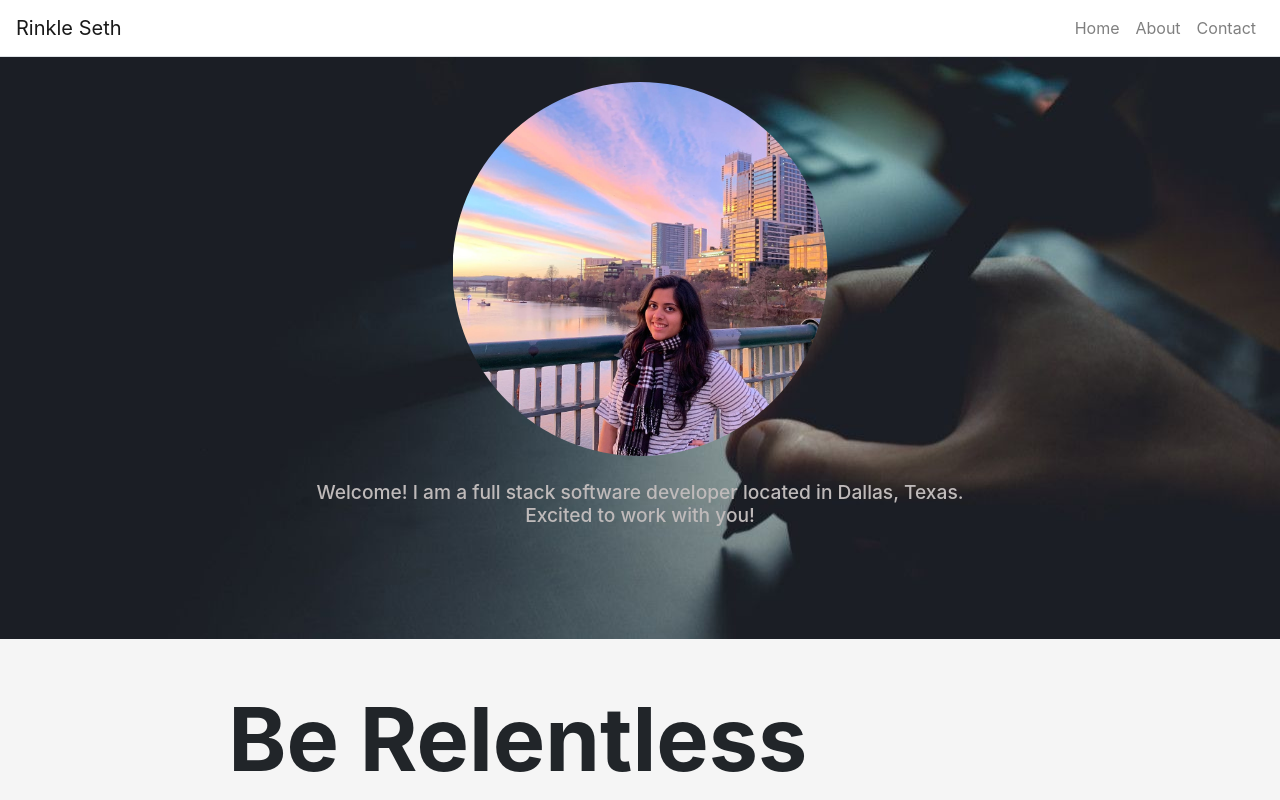
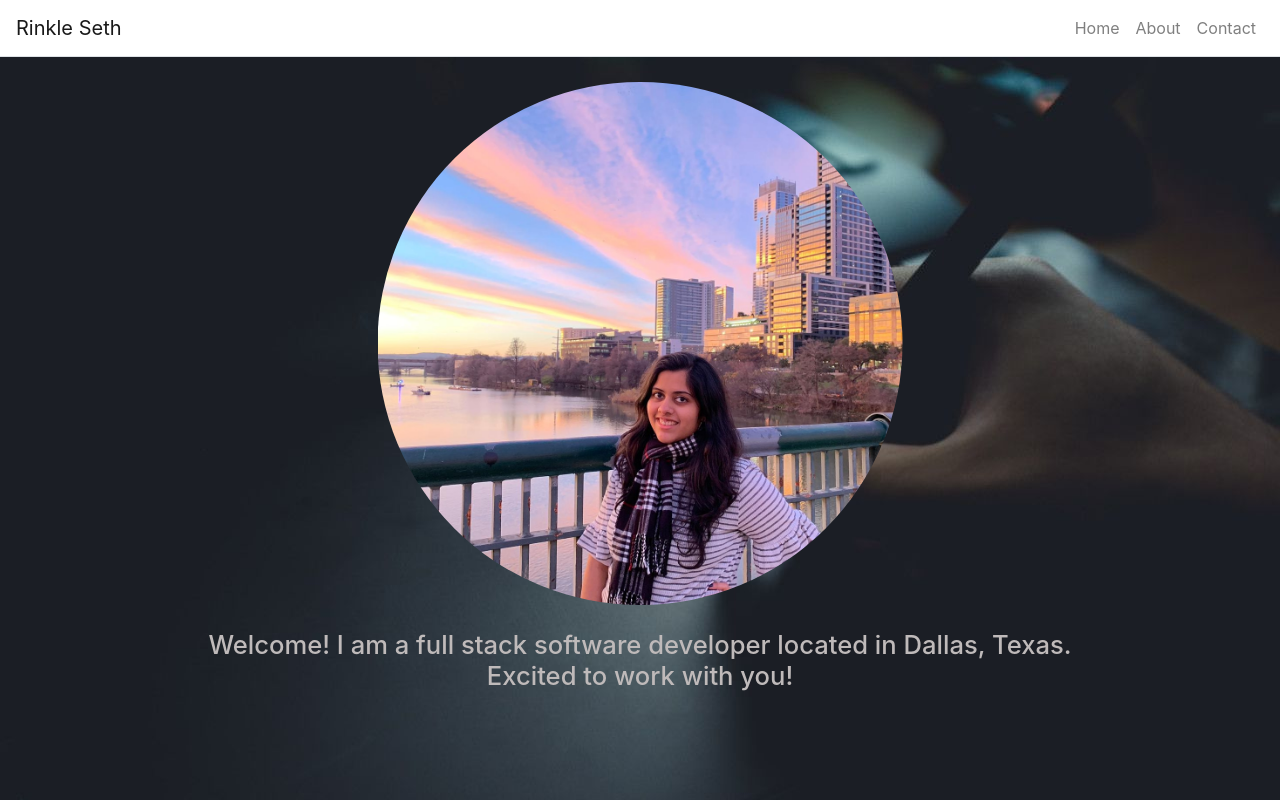
Before and after one commit to rinkle26/portfoliosite, a React (Create React App) app: page / in a window 1280 px wide. Shown: the top 800 px of the page. Built offline with nearby package versions, Linux system fonts and the light colour scheme.

Commit message:
Updated 3

```diff
--- a/src/index.css
+++ b/src/index.css
@@ -86,7 +86,7 @@ code {
 }
 
 .float-child {
-  width: 49%;
+  /* width: 49%; */
   float: left;
   padding: 40px;
 
--- a/src/pages/HomePage.js
+++ b/src/pages/HomePage.js
@@ -11,10 +11,10 @@ function HomePage(props){
         <Container className="p-0" fluid={true} className='background-image' style={{backgroundImage:"url("+bg+")", backgroundSize: 'cover'}}>
 
                 <div>
-                {/* <img width="100%" height="20%" src="/bg-desktop.jpg"></img> */}
+
                 <img style={{padding: '2% 5%',
-        width: '40%', borderRadius:'50%', marginLeft:'auto', marginRight:'auto', display:'block'}} src="/WhatsApp Image 2019-11-17 at 16.06.49.jpeg"></img>
-            <h4 style={{fontSize:'1.5vw', textAlign:'center', color:'#bfbaba', paddingBottom:'9%', marginBottom:'0rem'}}>Welcome! I am a full stack software developer located in Dallas, Texas.<br/> Excited to work with you!</h4>
+        width: '650px', borderRadius:'50%', marginLeft:'auto', marginRight:'auto', display:'block'}} src="/WhatsApp Image 2019-11-17 at 16.06.49.jpeg"></img>
+            <h4 style={{fontSize:'2vw', textAlign:'center', color:'#bfbaba', paddingBottom:'9%', marginBottom:'0rem'}}>Welcome! I am a full stack software developer located in Dallas, Texas.<br/> Excited to work with you!</h4>
                 </div>
 
         </Container>
```
Also changed, not shown: src/pages/AboutPage.js (+0 -8 lines).
